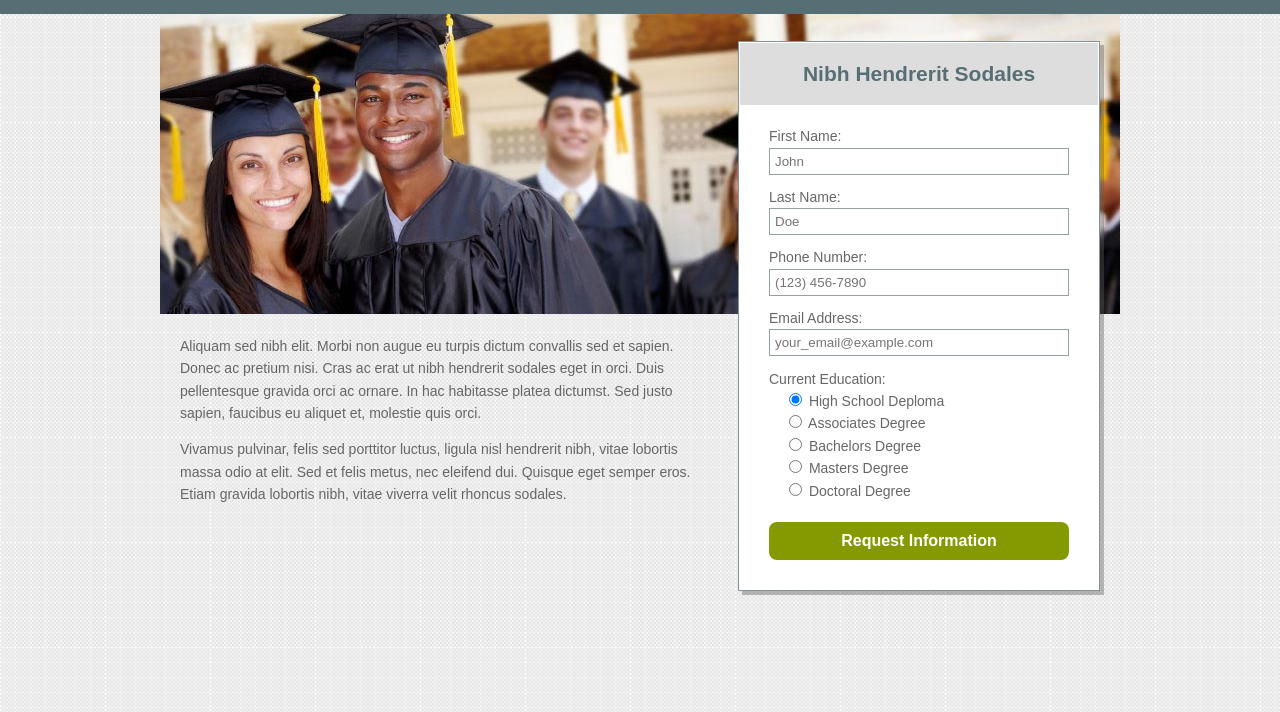
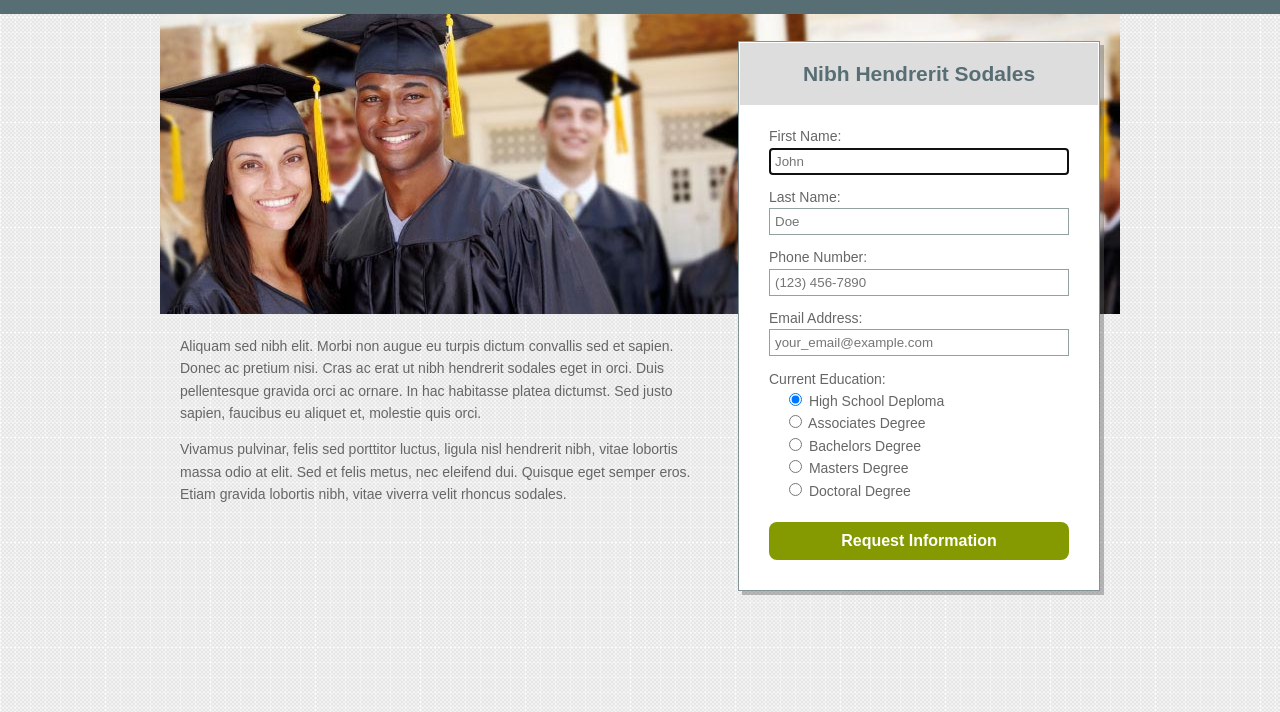
Before and after one commit to one-on-one/fedtest, a plain HTML site: page index.html in a window 1280 px wide. Shown: the part 88-800 px from the top of the page. Drawn offline with Linux system fonts and the light colour scheme.

Commit message:
Added attributes
I have added the pattern attribute to the first name text input as well
as made it the autofocus for the page

```diff
--- a/index.html
+++ b/index.html
@@ -16,7 +16,7 @@
         <h2>Nibh Hendrerit Sodales</h2>
         <label>
           First Name:
-          <input type="text" name="first_name" id="first_name" placeholder="John" />
+          <input type="text" name="first_name" id="first_name" placeholder="John" pattern="^[A-Za-z]{1,}$" required autofocus />
         </label>
         <label>
           Last Name:
```
